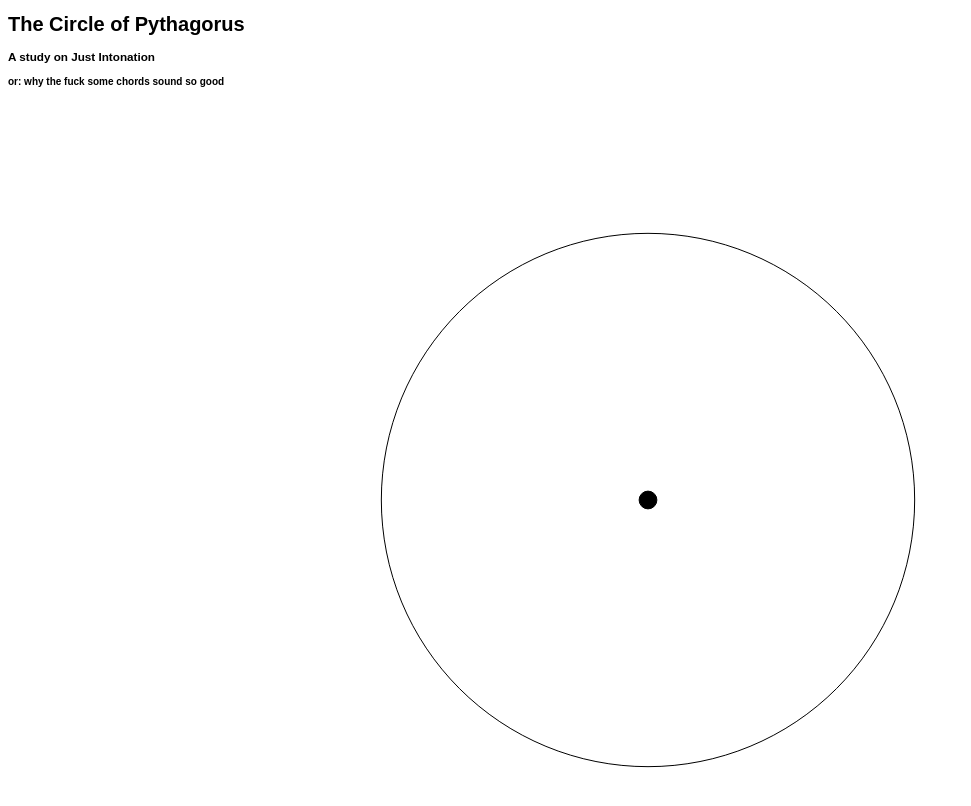
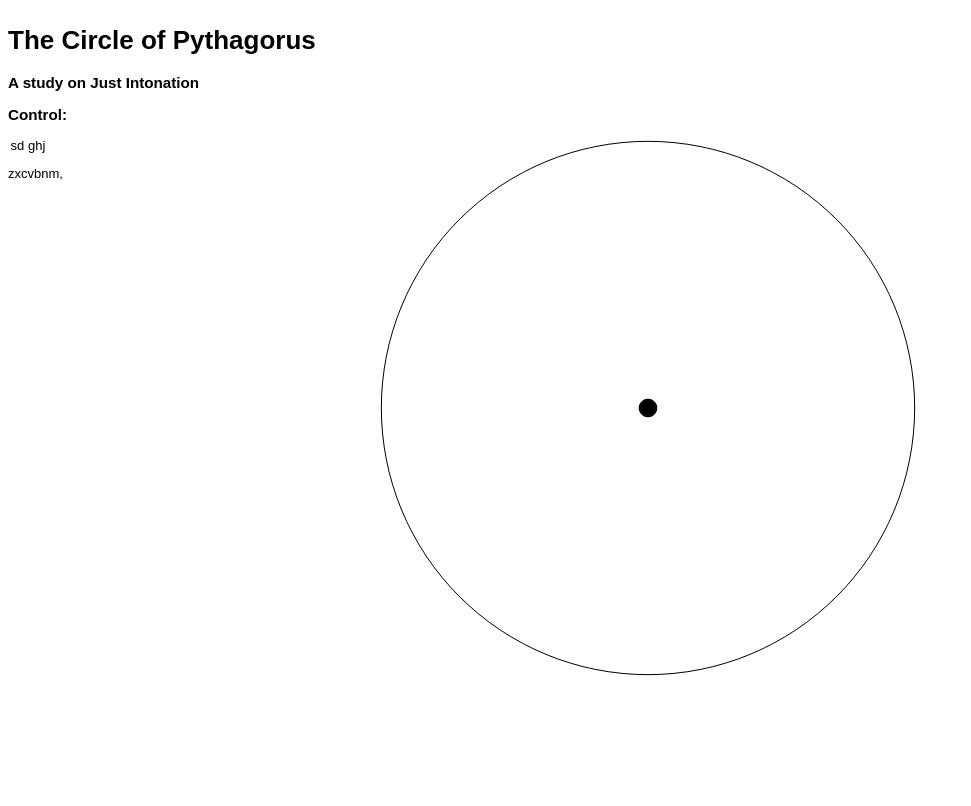
Before and after one commit to lcb931023/pythagoras_pitch_visualizer, a plain HTML site: page index.html in a window 1280 px wide. Shown: the whole page, without its empty margins (0-971 px from the left). Drawn offline with nearby package versions, Linux system fonts and the light colour scheme.

Commit message:
Added control into

```diff
--- a/index.html
+++ b/index.html
@@ -3,14 +3,21 @@
 <style>
 
 body {
-  font: 10px sans-serif;
+	font: 13px sans-serif;
+}
+#header{
+	position: absolute;
 }
 
 </style>
 <body>
+<div id="header">
 <h1>The Circle of Pythagorus</h1>
 <h3>A study on Just Intonation</h3>
-<h4>or: why the fuck some chords sound so good</h4>
+<h3>Control:</h3>
+<p style="padding-left:0.2em;">sd ghj</p>
+<p>zxcvbnm,</p>
+</div>
 </body>
 <script src="http://d3js.org/d3.v3.min.js"></script>
 <script src="js/keyboard.js"></script>
--- a/js/keyboard.js
+++ b/js/keyboard.js
@@ -85,7 +85,7 @@ var Keyboard = (function () {
 		constructor: Keyboard,
 		play: function (i) {
 			console.log(i);
-			gainNodes[i].gain.value = 1;
+			gainNodes[i].gain.value = 0.3;
 		},
 		stop: function (i) {
 			gainNodes[i].gain.value = 0;
```
